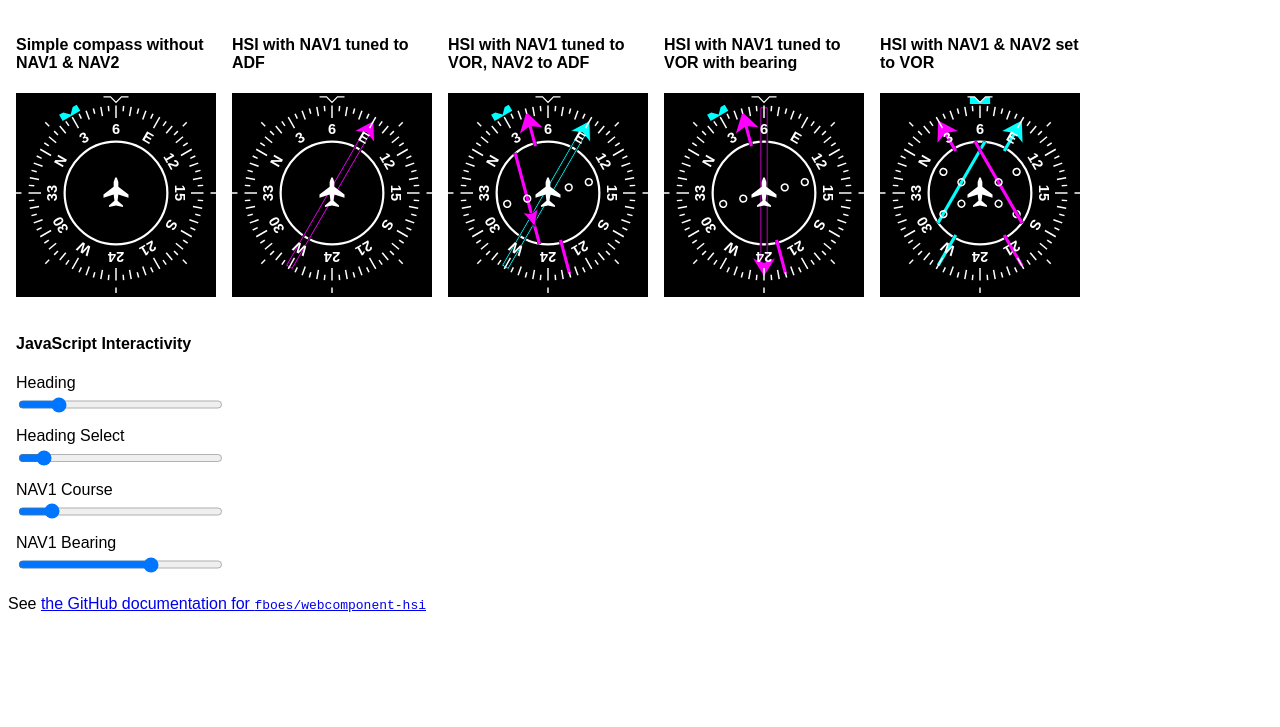
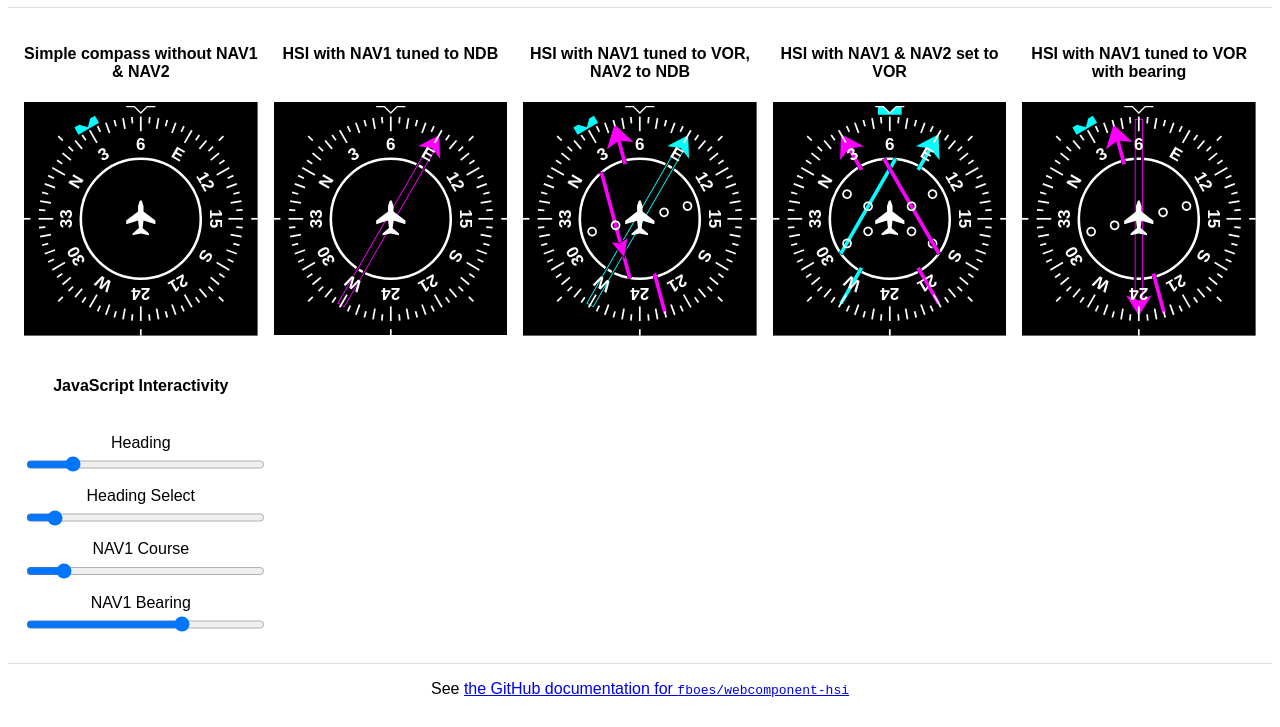
Before and after one commit to fboes/webcomponent-hsi, a website: page index.html in a window 1280 px wide. Shown: the part 73-800 px from the top of the page. Drawn offline with Linux system fonts and the light colour scheme.

Commit message:
Improve demo page

```diff
--- a/horizontal-situation-indicator.js
+++ b/horizontal-situation-indicator.js
@@ -2,8 +2,6 @@ const template = document.createElement('template');
 template.innerHTML = `
 <style>:host {
 display: inline-block;
-background: black;
-color: white;
 max-width: 100%;
 --background-color: black;
 --nav1-color: magenta;
--- a/index.html
+++ b/index.html
@@ -3,16 +3,22 @@
 <head>
   <meta charset="UTF-8" />
   <title>Horizontal Situation Indicator - Web Component Demo</title>
-  <script type="module" src="horizontal-situation-indicator.js"></script>
+  <meta name="viewport" content="width=device-width,initial-scale=1" />
   <style>
     body {
       font-family: sans-serif;
+      text-align:center;
     }
-    section {
-      width: 200px;
-      max-width: 100%;
-      float: left;
-      padding: 0.5em;
+    main {
+      display: grid;
+      grid-template-columns: repeat(auto-fill, minmax(12.5em, 1fr));
+      grid-gap: 1em;
+      border-top: 1px solid #ddd;
+      border-bottom: 1px solid #ddd;
+      padding:1em;
+    }
+    section > h4 {
+      min-height: 2.2em;
     }
     label {
       display: block;
@@ -23,13 +29,15 @@
       padding: 0.2em;
     }
     footer {
-      clear: both;
+      padding: 1em;
     }
   </style>
+  <script type="module" src="horizontal-situation-indicator.js"></script>
 </head>
 <body>
   <h1>Horizontal Situation Indicator - Web Component Demo</h1>
 
+  <main>
     <section>
       <h4>Simple compass without NAV1 &amp; NAV2</h4>
       <horizontal-situation-indicator id="simple-compass" heading="60.0" heading-select="30.0">
@@ -37,24 +45,17 @@
     </section>
 
     <section>
-    <h4>HSI with NAV1 tuned to ADF</h4>
-    <horizontal-situation-indicator id="nav1-adf" heading="60.0"
+      <h4>HSI with NAV1 tuned to NDB</h4>
+      <horizontal-situation-indicator id="nav1-ndb" heading="60.0"
         nav1-bearing="90.0">
       </horizontal-situation-indicator>
     </section>
 
     <section>
-    <h4>HSI with NAV1 tuned to VOR, NAV2 to ADF</h4>
+      <h4>HSI with NAV1 tuned to VOR, NAV2 to NDB</h4>
       <horizontal-situation-indicator id="nav2-vor" heading="60.0" heading-select="30.0"
         nav1-course="45.0" nav1-deviation="5.0" nav1-to="-1"
         nav2-bearing="90.0">
-    </horizontal-situation-indicator>
-  </section>
-
-  <section>
-    <h4>HSI with NAV1 tuned to VOR with bearing</h4>
-    <horizontal-situation-indicator id="nav1-vor" heading="60.0" heading-select="30.0"
-      nav1-course="45.0" nav1-bearing="240.0">
       </horizontal-situation-indicator>
     </section>
 
@@ -63,6 +64,13 @@
       <horizontal-situation-indicator id="nav1-vor-deviation" heading="60.0" heading-select="60.0"
         nav1-course="30" nav1-deviation="-5"
         nav2-course="90" nav2-deviation="5">
+      </horizontal-situation-indicator>
+    </section>
+
+    <section>
+      <h4>HSI with NAV1 tuned to VOR with bearing</h4>
+      <horizontal-situation-indicator id="nav1-vor" heading="60.0" heading-select="30.0"
+        nav1-course="45.0" nav1-bearing="240.0">
       </horizontal-situation-indicator>
     </section>
 
@@ -86,6 +94,7 @@
         <input type="range" min="0" max="360" value="240" name="nav1-bearing" oninput="el[this.name] = this.value;" />
       </label>
     </section>
+  </main>
 
   <footer>
     See <a href="https://github.com/fboes/webcomponent-hsi">the GitHub documentation for <code>fboes/webcomponent-hsi</code></a>
--- a/src/horizontal-situation-indicator.css
+++ b/src/horizontal-situation-indicator.css
@@ -1,7 +1,5 @@
 :host {
   display: inline-block;
-  background: black;
-  color: white;
   max-width: 100%;
   --background-color: black;
   --nav1-color: magenta;
```
Also changed, not shown: README.md. Lines whose indentation alone changed are shown as unchanged.
